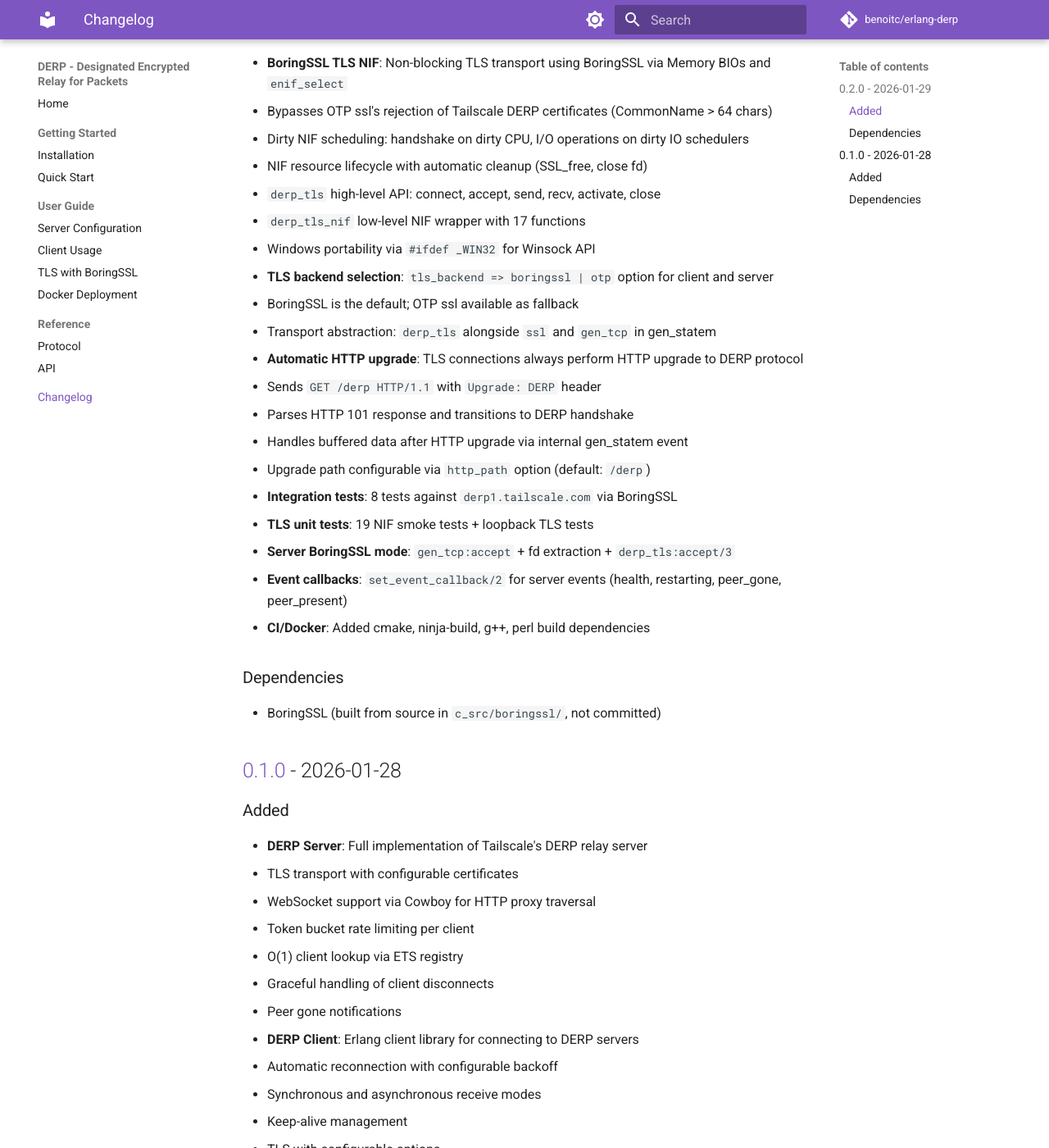
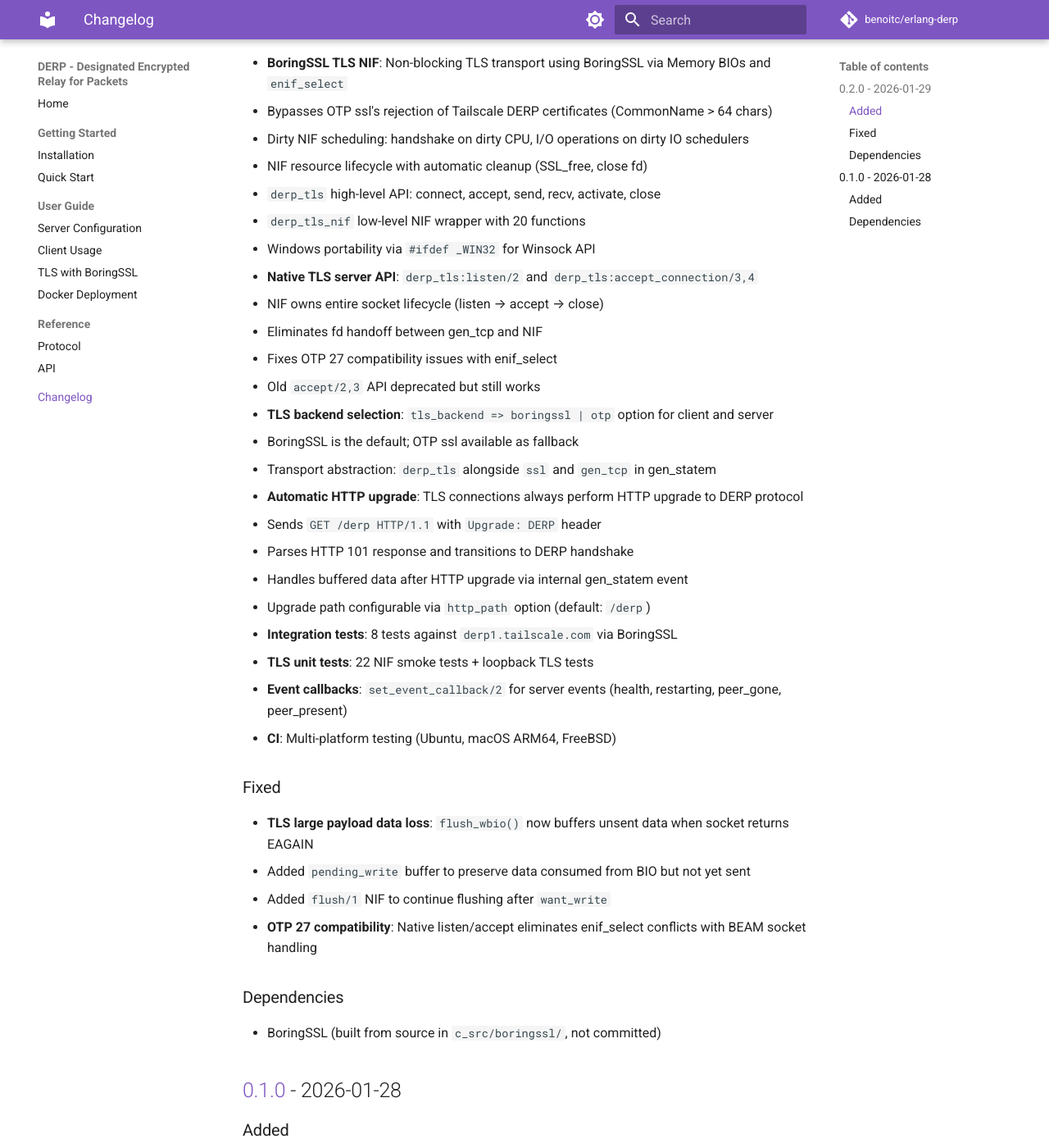
Before and after one commit to benoitc/erlang-derp, an MkDocs documentation site: the page built from docs/changelog.md, in a window 1280 px wide and 1400 px high, scrolled down 320 px. Shown: the whole window at 82% size. Built offline with MkDocs 1.6.1 and Material for MkDocs 9.7.7, drawn with Linux system fonts in a browser that asks for light colours; comment, search, counter and statistics services are not loaded.

Commit message:
Update changelog with TLS fixes and native server API

```diff
--- a/docs/changelog.md
+++ b/docs/changelog.md
@@ -14,8 +14,13 @@
   - Dirty NIF scheduling: handshake on dirty CPU, I/O operations on dirty IO schedulers
   - NIF resource lifecycle with automatic cleanup (SSL_free, close fd)
   - `derp_tls` high-level API: connect, accept, send, recv, activate, close
-  - `derp_tls_nif` low-level NIF wrapper with 17 functions
+  - `derp_tls_nif` low-level NIF wrapper with 20 functions
   - Windows portability via `#ifdef _WIN32` for Winsock API
+- **Native TLS server API**: `derp_tls:listen/2` and `derp_tls:accept_connection/3,4`
+  - NIF owns entire socket lifecycle (listen → accept → close)
+  - Eliminates fd handoff between gen_tcp and NIF
+  - Fixes OTP 27 compatibility issues with enif_select
+  - Old `accept/2,3` API deprecated but still works
 - **TLS backend selection**: `tls_backend => boringssl | otp` option for client and server
   - BoringSSL is the default; OTP ssl available as fallback
   - Transport abstraction: `derp_tls` alongside `ssl` and `gen_tcp` in gen_statem
@@ -25,10 +30,16 @@
   - Handles buffered data after HTTP upgrade via internal gen_statem event
   - Upgrade path configurable via `http_path` option (default: `/derp`)
 - **Integration tests**: 8 tests against `derp1.tailscale.com` via BoringSSL
-- **TLS unit tests**: 19 NIF smoke tests + loopback TLS tests
-- **Server BoringSSL mode**: `gen_tcp:accept` + fd extraction + `derp_tls:accept/3`
+- **TLS unit tests**: 22 NIF smoke tests + loopback TLS tests
 - **Event callbacks**: `set_event_callback/2` for server events (health, restarting, peer_gone, peer_present)
-- **CI/Docker**: Added cmake, ninja-build, g++, perl build dependencies
+- **CI**: Multi-platform testing (Ubuntu, macOS ARM64, FreeBSD)
+
+### Fixed
+
+- **TLS large payload data loss**: `flush_wbio()` now buffers unsent data when socket returns EAGAIN
+  - Added `pending_write` buffer to preserve data consumed from BIO but not yet sent
+  - Added `flush/1` NIF to continue flushing after `want_write`
+- **OTP 27 compatibility**: Native listen/accept eliminates enif_select conflicts with BEAM socket handling
 
 ### Dependencies
 
```
Also changed, not shown: CHANGELOG.md (+15 -4 lines).
